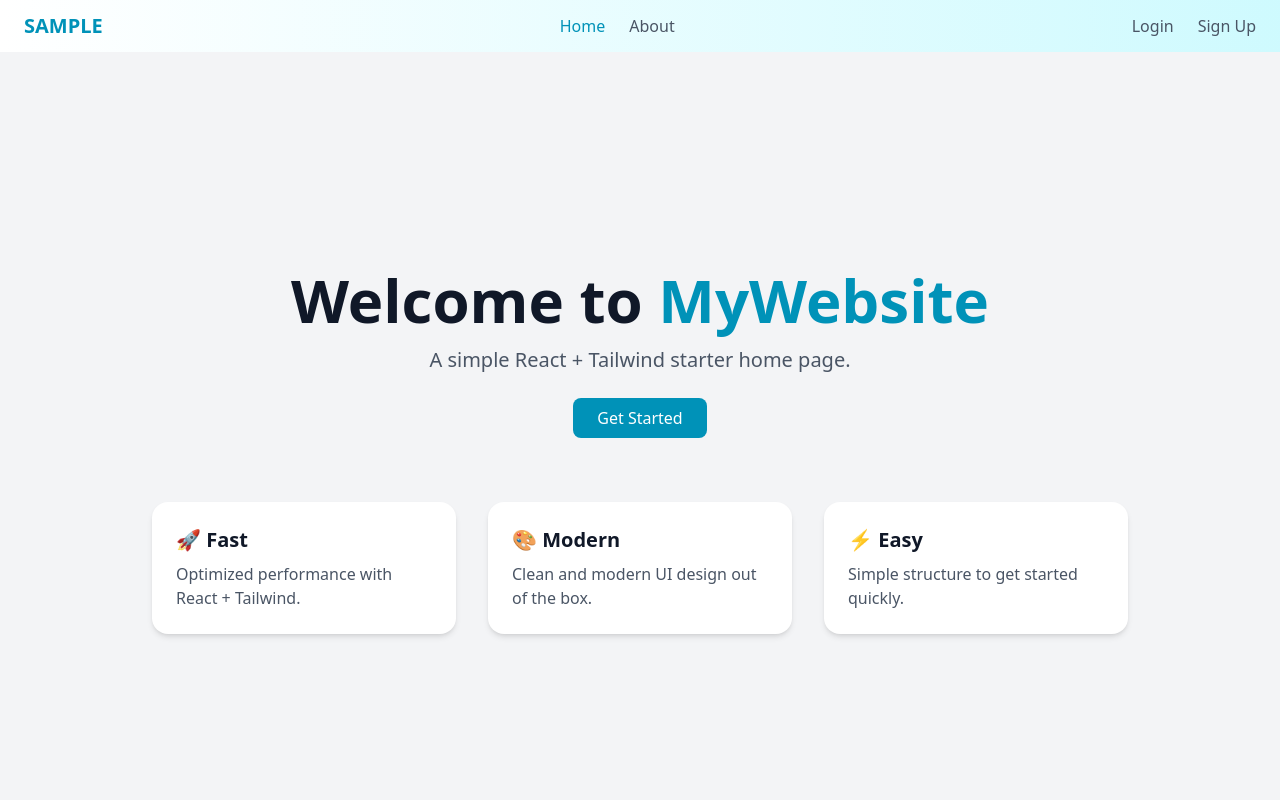
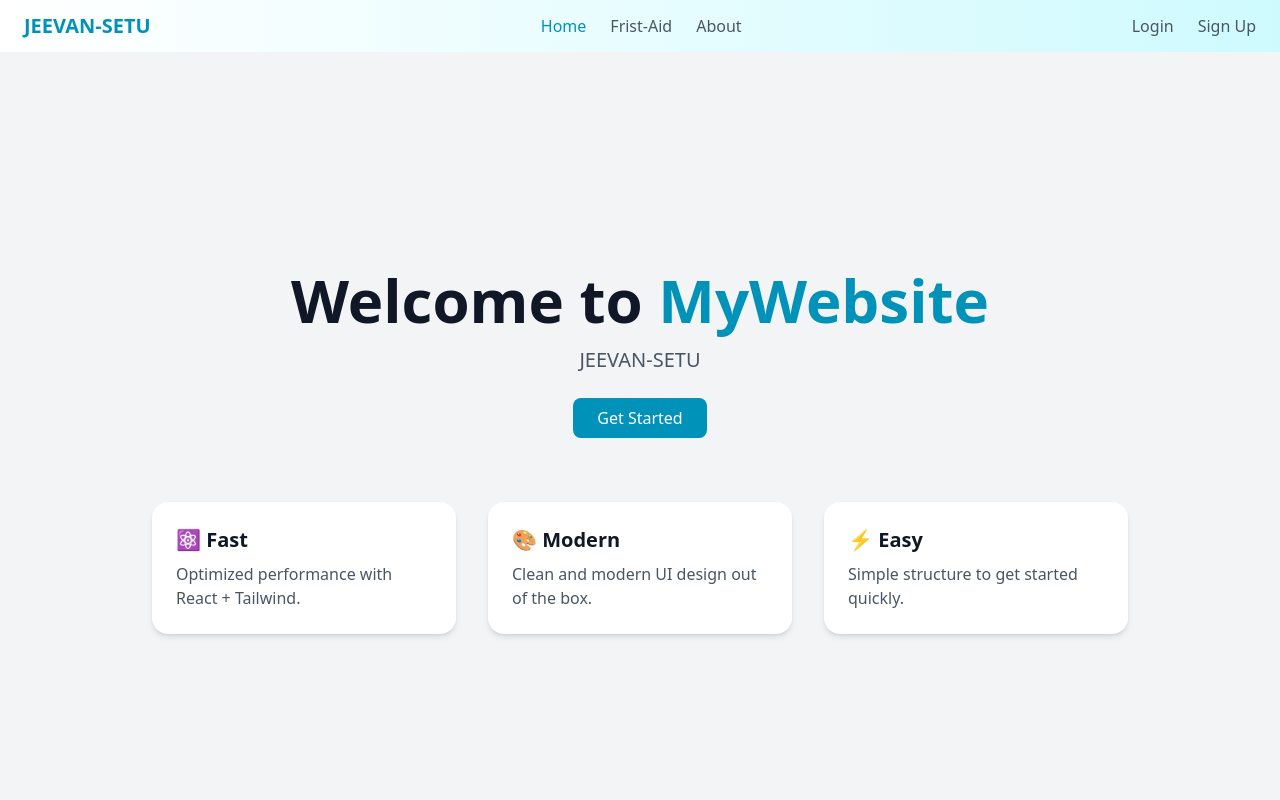
Before and after one commit to devaryankhare/Mritunjay-Smackathon, a React (Vite) app: page / in a window 1280 px wide. Shown: the top 800 px of the page. Built offline with nearby package versions, Linux system fonts and the light colour scheme; no server answers.

Commit message:
added firstaid

```diff
--- a/src/App.jsx
+++ b/src/App.jsx
@@ -6,6 +6,7 @@ import SignupPage from './components/SignupPage.jsx';
 import LoginPage from './components/LoginPage.jsx';
 import { ToastContainer } from 'react-toastify';
 import 'react-toastify/dist/ReactToastify.css';
+import FirstAid from './components/FirstAid.jsx';
 
 import { createBrowserRouter,createRoutesFromElements ,Route, RouterProvider} from 'react-router-dom';
 import { AuthProvider } from '../src/components/AuthProvider.jsx';
@@ -19,6 +20,7 @@ const router = createBrowserRouter(
     <Route path='/' element={<Layout />}>
       <Route path='/' element={<Home />} />
       <Route path='about' element={<About />} />
+      <Route path='first-aid' element={<FirstAid />} />
 
 
 
--- /dev/null
+++ b/src/components/FirstAid.jsx
@@ -0,0 +1,61 @@
+import React from "react";
+
+export default function FirstAid() {
+  return (
+    <div className="min-h-screen bg-gray-100 p-6">
+      {/* Header */}
+      <header className="bg-gradient-to-r from-red-600 to-red-200 text-white p-4 rounded-lg shadow-md flex justify-between items-center">
+        <h1 className="text-2xl font-bold"> Health Record</h1>
+
+      </header>
+
+      {/* Personal Details Section */}
+      <section className="mt-6">
+        <h2 className="text-xl font-semibold text-gray-800 mb-4">
+           Personal & Emergency Details
+        </h2>
+        <div className="grid md:grid-cols-2 gap-4">
+          <div className="bg-white p-4 rounded-xl shadow">
+            <h3 className="font-bold text-gray-700">Patient</h3>
+            <p>Name: John Doe</p>
+            <p>Age: 34</p>
+            <p>Blood Group: O+</p>
+          </div>
+          <div className="bg-white p-4 rounded-xl shadow">
+            <h3 className="font-bold text-gray-700">Emergency Contacts</h3>
+            <ul className="list-disc list-inside text-blue-600">
+              <li>Father: Mr. David Doe :  +91 98765 43210</li>
+              <li>Wife: Mrs. Jane Doe:   +91 87654 32109</li>
+              <li>Son: Alex Doe :  +91 76543 21098</li>
+            </ul>
+          </div>
+        </div>
+      </section>
+
+      {/* First Aid Section */}
+      <section className="mt-8">
+        <h2 className="text-xl font-semibold text-gray-800 mb-4">
+           Basic First Aid & Allergies
+        </h2>
+        <div className="grid md:grid-cols-2 gap-4">
+          {/* <div className="bg-white p-4 rounded-xl shadow">
+            <h3 className="font-bold text-gray-700">Allergies</h3>
+            <ul className="list-disc list-inside text-red-600">
+              <li>Peanuts</li>
+              <li>Penicillin</li>
+              <li>Dust</li>
+            </ul>
+          </div> */}
+          <div className="bg-white p-4 rounded-xl shadow">
+            <h3 className="font-bold text-gray-700">Remedies / Medicines</h3>
+            <ul className="list-disc list-inside text-green-600">
+              <li>Antihistamines (Cetirizine, Loratadine)</li>
+              <li>EpiPen (for severe peanut allergy)</li>
+              <li>Inhaler (for dust-related breathing issues)</li>
+            </ul>
+          </div>
+        </div>
+      </section>
+    </div>
+  );
+}
--- a/src/components/Home.jsx
+++ b/src/components/Home.jsx
@@ -1,5 +1,6 @@
 // Home.jsx
 import React from "react";
+
 
 export default function Home() {
   return (
@@ -10,7 +11,7 @@ export default function Home() {
           Welcome to <span className="text-cyan-600">MyWebsite</span>
         </h1>
         <p className="text-lg md:text-xl text-gray-600 mb-6">
-          A simple React + Tailwind starter home page.
+          JEEVAN-SETU
         </p>
         <button className="bg-cyan-600 text-white px-6 py-2 rounded-lg hover:bg-blue-700 transition">
           Get Started
@@ -20,7 +21,7 @@ export default function Home() {
       {/* Features Section */}
       <section className="mt-16 grid grid-cols-1 md:grid-cols-3 gap-8 px-6 max-w-5xl">
         <div className="bg-white p-6 rounded-2xl shadow-md hover:shadow-[0_4px_10px_#67e8f9] transition">
-          <h2 className="text-xl font-semibold mb-2">🚀 Fast</h2>
+          <h2 className="text-xl font-semibold mb-2">⚛️ Fast</h2>
           <p className="text-gray-600">Optimized performance with React + Tailwind.</p>
         </div>
         <div className="bg-white p-6 rounded-2xl shadow-md hover:shadow-[0_4px_10px_#67e8f9] transition">
--- a/src/components/Navbar.jsx
+++ b/src/components/Navbar.jsx
@@ -29,7 +29,7 @@ export default function Navbar() {
         <div className="flex items-center space-x-2">
           {/* Replace with your logo */}
           <div className="text-cyan-600 font-bold text-xl">
-            SAMPLE
+            JEEVAN-SETU
           </div>
         </div>
 
@@ -46,6 +46,17 @@ export default function Navbar() {
 
             >
               Home
+            </NavLink>
+          </li>
+          <li>
+            <NavLink
+              to="/first-aid"
+              className={({ isActive }) =>
+               isActive ? "text-cyan-600" : "text-gray-600 hover:text-cyan-600 transition-colors duration-300"
+              }
+
+            >
+              Frist-Aid
             </NavLink>
           </li>
           <li>
```
